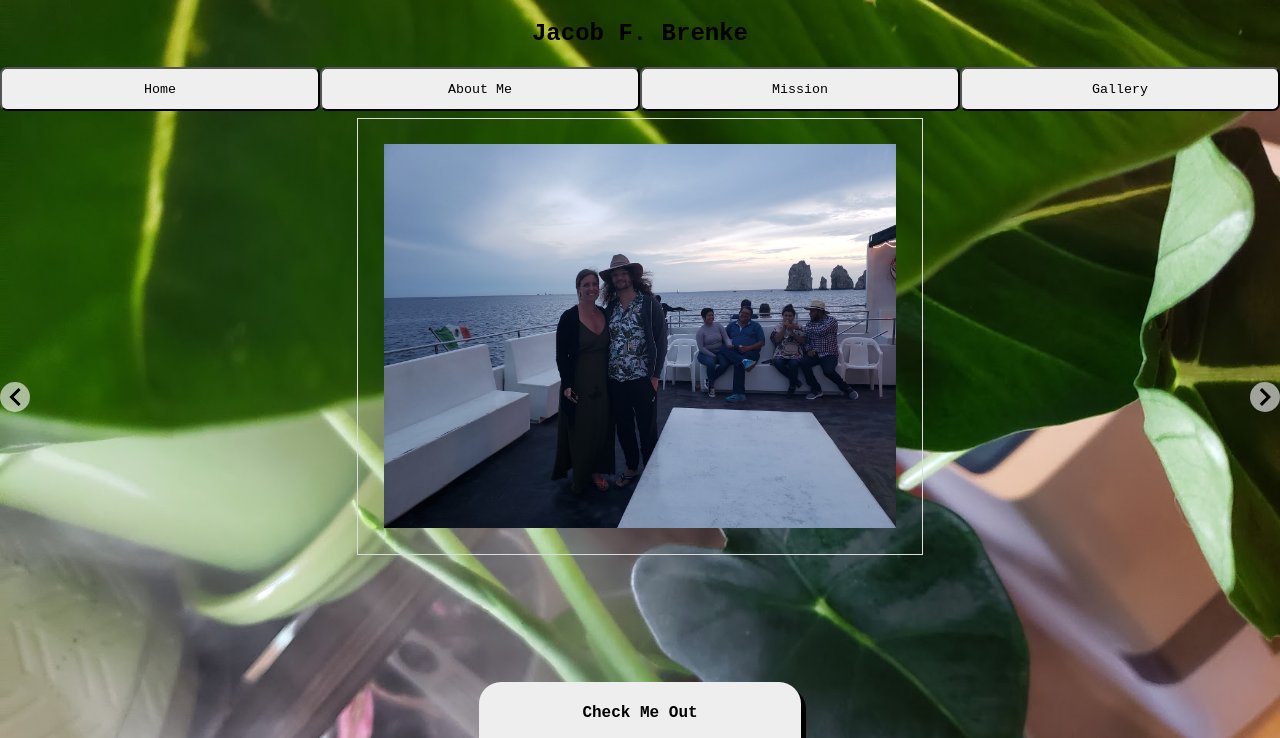
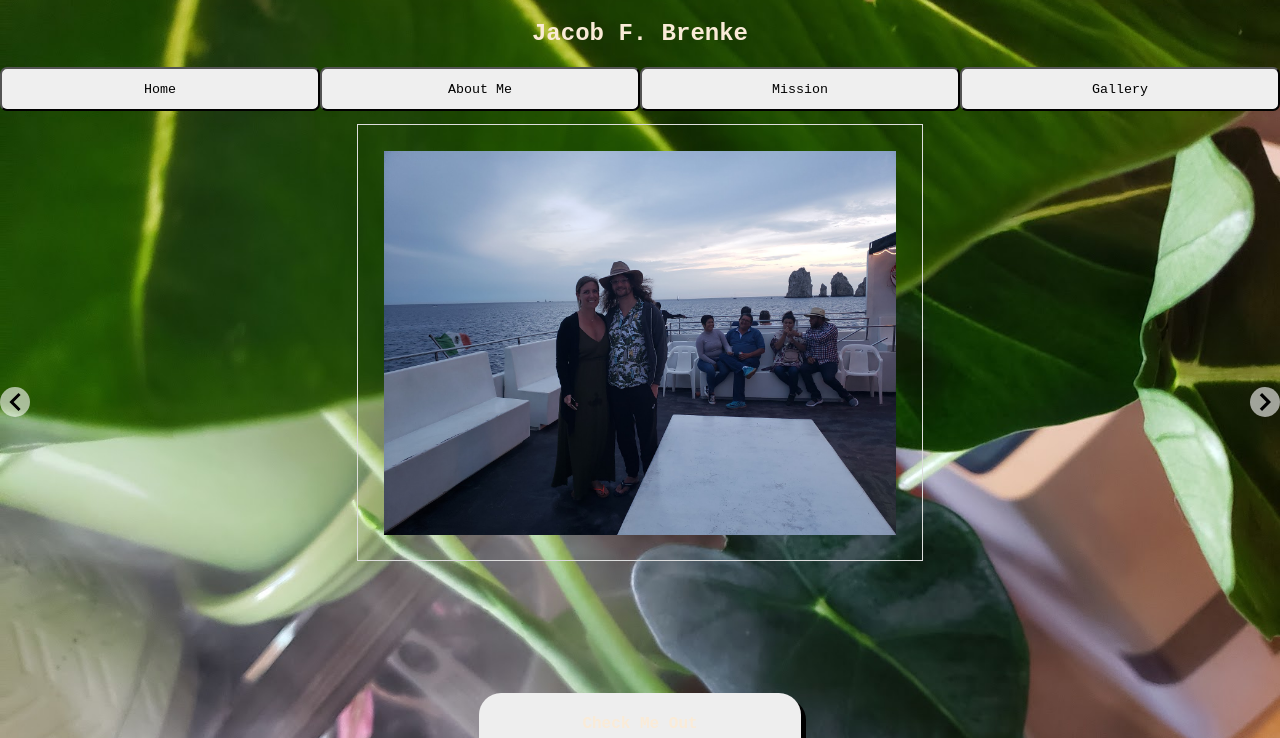
Before and after one commit to Bluemooses/Jacob-Brenke-Web-Page, a React app: page /gallery in a window 1280 px wide. Shown: the top 738 px of the page. Built offline with nearby package versions, Linux system fonts and the light colour scheme.

Commit message:
MARGIN MATTERS

```diff
--- a/src/Components/Header/Header.scss
+++ b/src/Components/Header/Header.scss
@@ -5,10 +5,12 @@
   image-orientation: center;
   float: right;
 }
-
+.Header {
+  color: antiquewhite;
+}
 .heading h3 {
-  color: black;
+  color: antiquewhite;
 }
 .heading h4 {
-  color: black;
+  color: antiquewhite;
 }
--- a/src/Components/Slideshow/Slideshow.scss
+++ b/src/Components/Slideshow/Slideshow.scss
@@ -22,7 +22,9 @@
   padding: 2%;
   max-width: 40%;
   height: auto;
-  margin-top: .5%;
+  margin-top: 1%;
+  margin-bottom: .6%;
+
 }
 .each-fade {
   display: flex;
```
